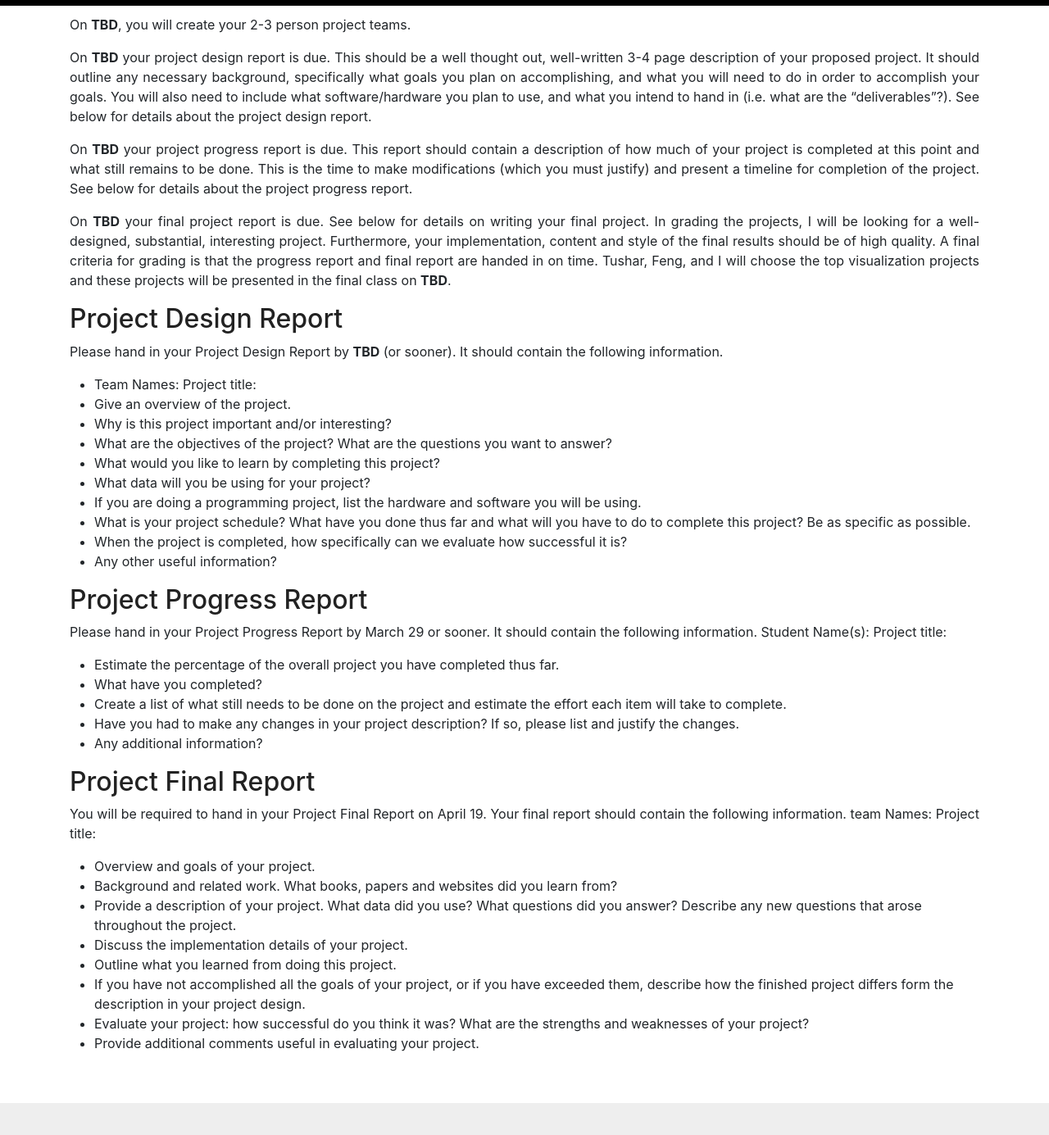
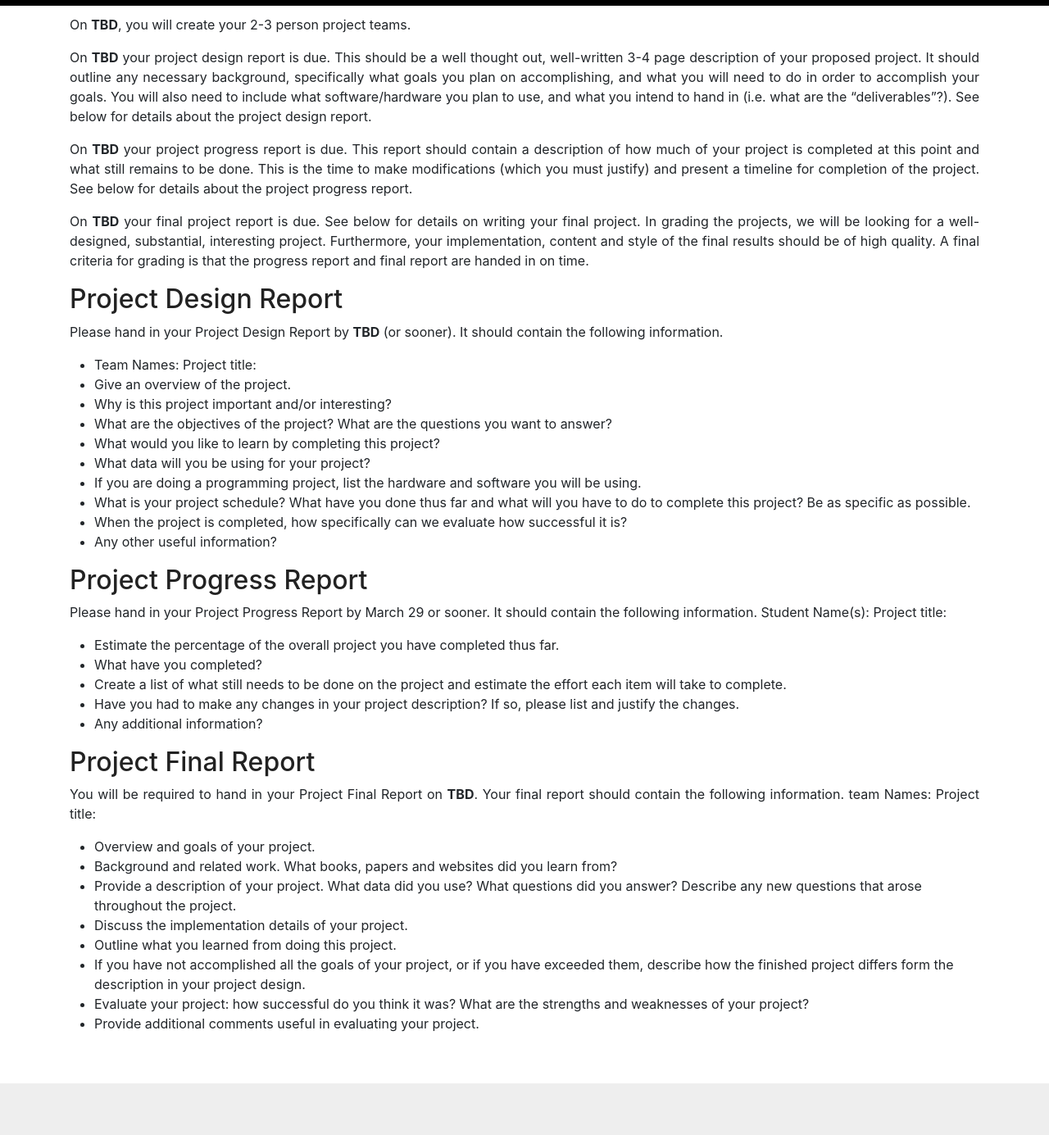
Before and after one commit to ComputingElevatedLab/sciviscourse, a Jekyll site: the page built from _pages/project.md, in a window 1280 px wide and 1400 px high, scrolled down 657 px. Shown: the top 1385 px of the window at 82% size. Built offline with Jekyll 4.4.1, drawn with Linux system fonts in a browser that asks for light colours; some of the changed text lies outside the part shown.

Commit message:
Update project.md

```diff
--- a/_pages/project.md
+++ b/_pages/project.md
@@ -21,7 +21,7 @@
 
 Final project write up is **due TBD**
 
-Top project presentations will be on **TBD**
+Project presentations will be on **TBD**
 
 On **TBD**, you will create your 2-3 person project teams.
 
@@ -30,9 +30,7 @@
 On **TBD** your project progress report is due. This report should contain a description of how much of your project is completed at this point and what still remains to be done. This is the time to make modifications (which you must justify) and present a timeline for completion of the project. See below for details about the project progress report.
 
 On **TBD** your final project report is due. See below for details on writing your final project.
-In grading the projects, I will be looking for a well-designed, substantial, interesting project. Furthermore, your implementation, content and style of the final results should be of high quality. A final criteria for grading is that the progress report and final report are handed in on time.
-Tushar, Feng, and I will choose the top visualization projects and these projects will be presented in the final class on **TBD**.
-
+In grading the projects, we will be looking for a well-designed, substantial, interesting project. Furthermore, your implementation, content and style of the final results should be of high quality. A final criteria for grading is that the progress report and final report are handed in on time.
 
 ## Project Design Report
 
@@ -60,7 +58,7 @@
 * Any additional information?
 
 ## Project Final Report
-You will be required to hand in your Project Final Report on April 19. Your final report should
+You will be required to hand in your Project Final Report on **TBD**. Your final report should
 contain the following information.
 team Names: Project title:
 * Overview and goals of your project.
```
